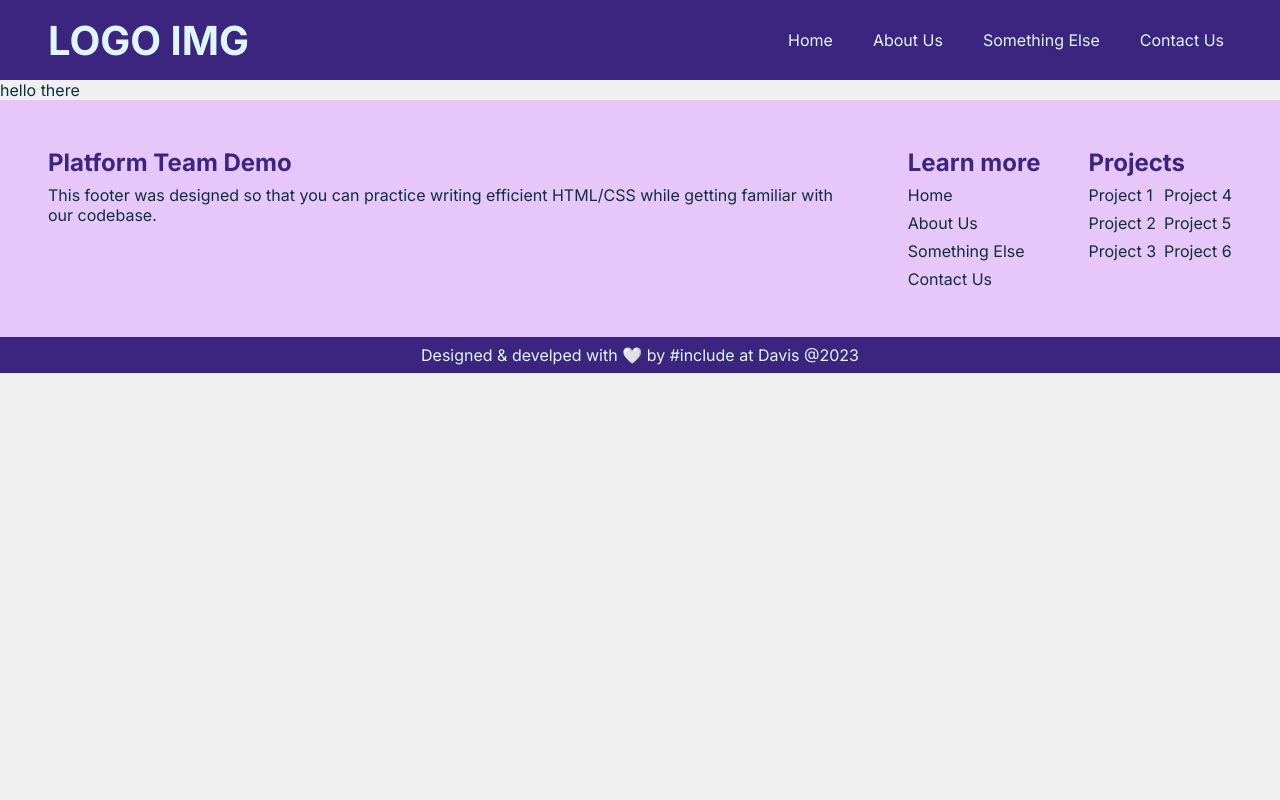
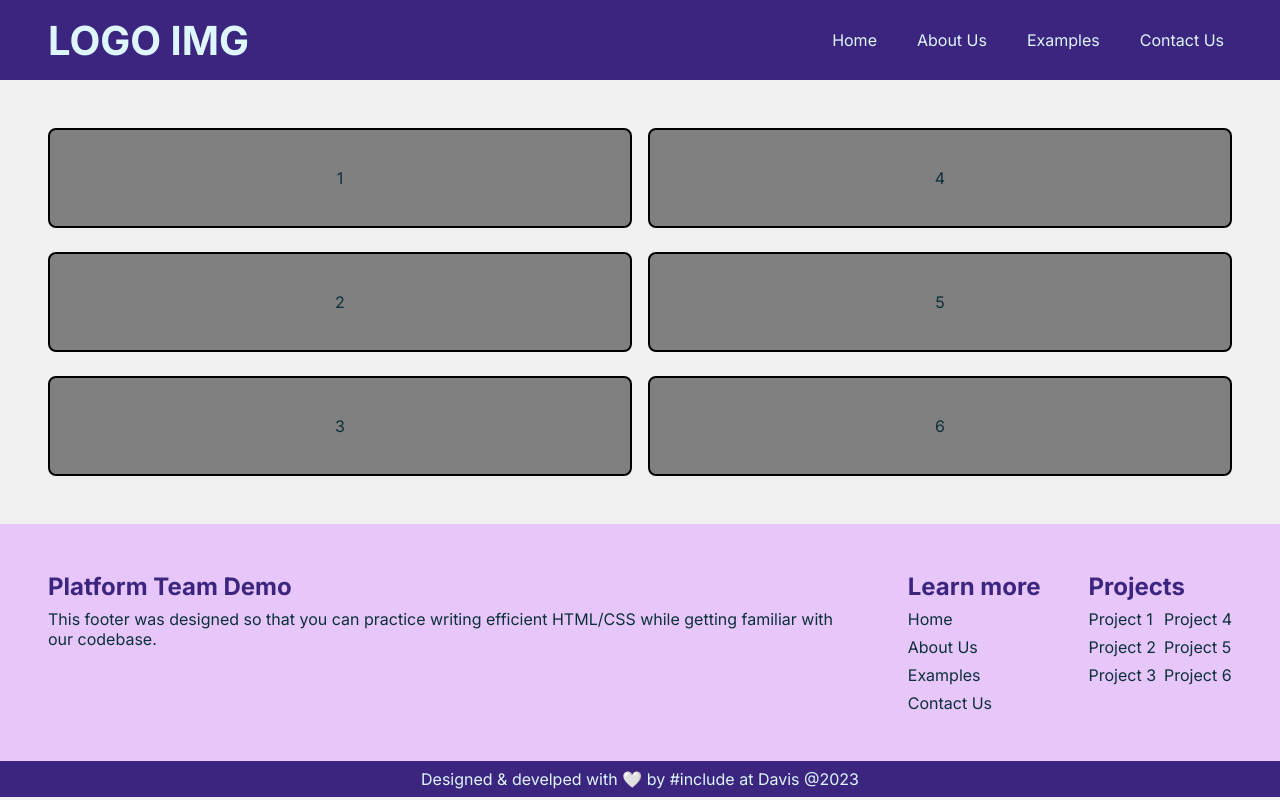
Before and after one commit to mutthias/Album-Reviewer, a Next.js app: page /examples in a window 1280 px wide. Built offline with nearby package versions, Linux system fonts and the light colour scheme.

Commit message:
final template changes

```diff
--- a/app/(pages)/(index-page)/_components/Hero/Hero.jsx
+++ b/app/(pages)/(index-page)/_components/Hero/Hero.jsx
@@ -7,7 +7,7 @@ export default function Hero() {
     <div className={styles.container}>
       <div className={styles.img_container}>
         <Image
-          src="/root/city.jpg"
+          src="/index/city.jpg"
           alt="serene forest scene in the night"
           fill
           style={{ objectFit: 'cover', opacity: '0.6' }}
--- a/app/(pages)/_data/navLinks.json
+++ b/app/(pages)/_data/navLinks.json
@@ -8,8 +8,8 @@
       "slug": "/about"
     },
     {
-      "name": "Something Else",
-      "slug": "/smth"
+      "name": "Examples",
+      "slug": "/examples"
     },
     {
       "name": "Contact Us",
--- /dev/null
+++ b/app/(pages)/examples/_components/ResponsiveExample/ResponsiveExample.jsx
@@ -0,0 +1,18 @@
+import styles from './ResponsiveExample.module.scss';
+
+export default function ResponsiveExample() {
+  return (
+    <div className={styles.container}>
+      <div className={styles.group}>
+        <div>1</div>
+        <div>2</div>
+        <div>3</div>
+      </div>
+      <div className={styles.group}>
+        <div>4</div>
+        <div>5</div>
+        <div>6</div>
+      </div>
+    </div>
+  );
+}
--- /dev/null
+++ b/app/(pages)/examples/_components/ResponsiveExample/ResponsiveExample.module.scss
@@ -0,0 +1,35 @@
+@use '/app/(pages)/_globals/mixins';
+
+.container {
+    width: 100%;
+    padding: var(--medium-spacer);
+
+    display: flex;
+    flex-direction: row;
+    gap: var(--small-spacer);
+    @include mixins.phone {
+        flex-direction: column;
+        gap: var(--spacer);
+    }
+
+    .group {
+        width: calc(50% - var(--small-spacer)/2);
+        @include mixins.phone {
+            width: 100%;
+        }
+        display: flex;
+        flex-direction: column;
+        gap: var(--spacer);
+
+        >div {
+            height: 100px;
+            width: 100%;
+            background-color: gray;
+            border: solid 2px black;
+            border-radius: var(--b-radius);
+            display: flex;
+            justify-content: center;
+            align-items: center;
+        }
+    }
+}
--- a/app/(pages)/examples/page.jsx
+++ b/app/(pages)/examples/page.jsx
@@ -1,3 +1,11 @@
+import ResponsiveExample from './_components/ResponsiveExample/ResponsiveExample';
+
+import styles from './page.module.scss';
+
 export default function Examples() {
-  return <div>hello there</div>;
+  return (
+    <div className={styles.body}>
+      <ResponsiveExample />
+    </div>
+  );
 }
```
Also changed, not shown: app/(pages)/examples/page.module.scss (added), public/index/city.jpg (renamed from public/root/city.jpg).
